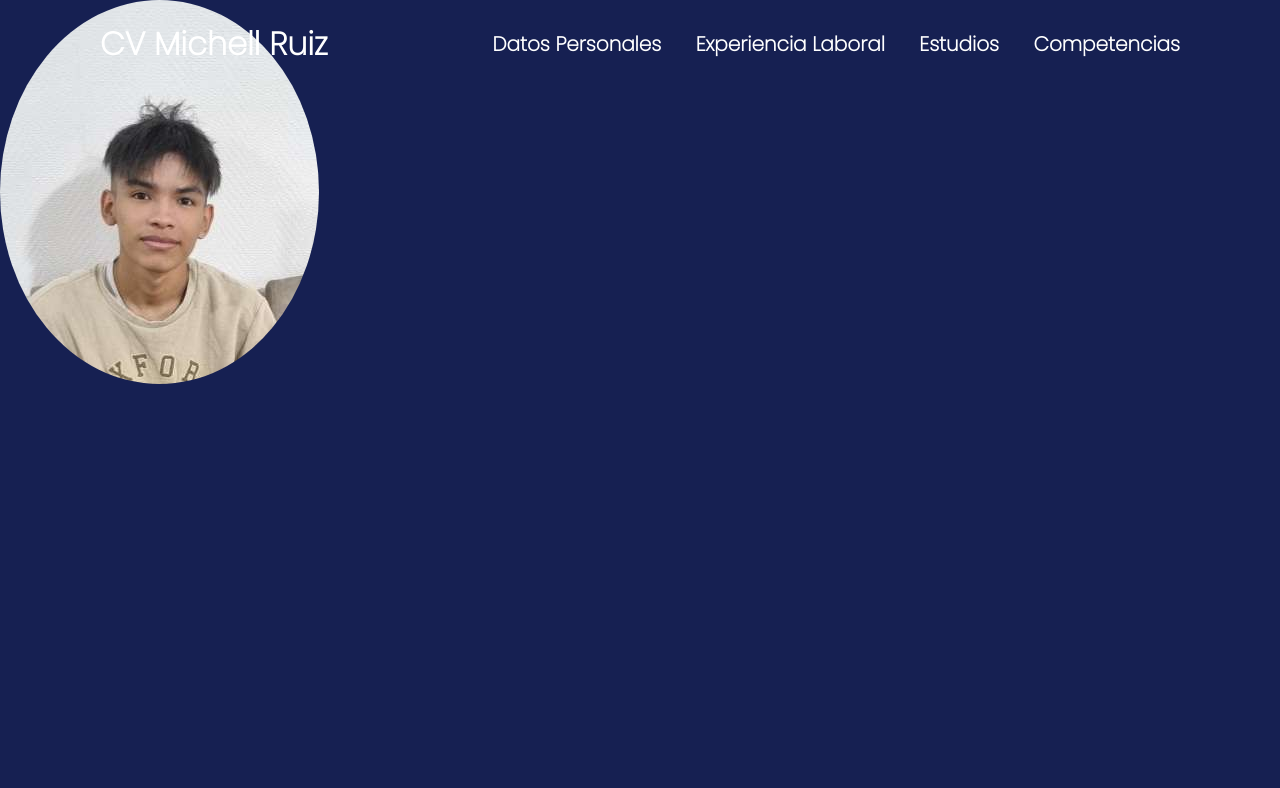
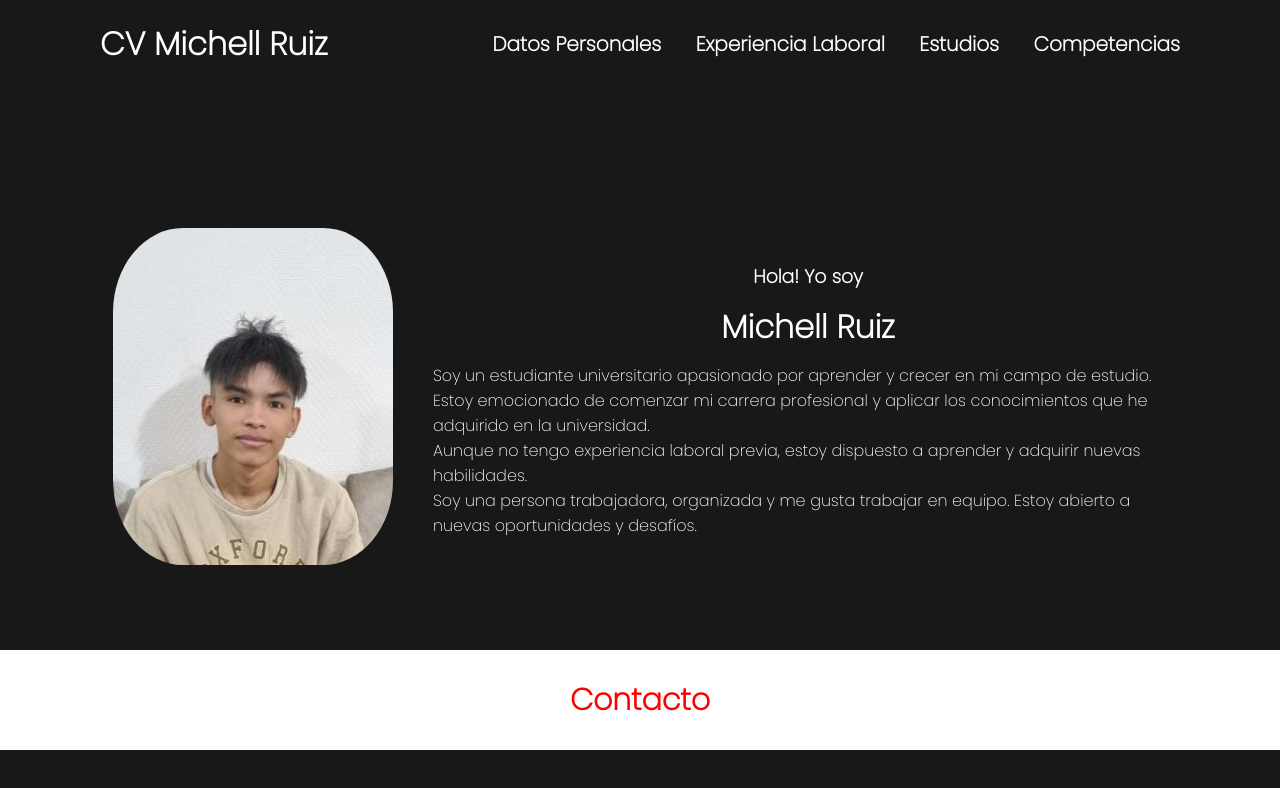
Before and after one commit to mruizhonores/proyectos, a plain HTML site: page CV/Datos Personales/index.html in a window 1280 px wide. Drawn offline with Linux system fonts and the light colour scheme.

Commit message:
CV
ver.2

```diff
--- a/CV/Datos Personales/index.html
+++ b/CV/Datos Personales/index.html
@@ -18,7 +18,22 @@
         <a href="/CV/Competencias/index.html">Competencias</a>
         </nav>
     </header>
-    <div class="box"></div>
-    <img src="/CV/Fotos/20230829_213644.jpg" alt="Michell Ruiz">
+    <div class="box">
+        <div class="imagen">
+            <img src="/CV/Fotos/20230829_213644.jpg" alt="Michell Ruiz">
+        </div>
+        <div class="info">
+            <h3>Hola! Yo soy</h3>
+            <h1 class="nombre">Michell Ruiz</h1>
+            <span class="span">Soy un estudiante universitario apasionado por aprender y crecer en mi campo de estudio.<br>
+                Estoy emocionado de comenzar mi carrera profesional y aplicar los conocimientos que he adquirido en la universidad.<br>
+                Aunque no tengo experiencia laboral previa, estoy dispuesto a aprender y adquirir nuevas habilidades.<br>
+                Soy una persona trabajadora, organizada y me gusta trabajar en equipo. Estoy abierto a nuevas oportunidades y desafíos.</span>
+        </div>
+    </div>
+
+    <div class="contacto">
+        <h2 class="trazo-contacto">Contacto</h2>
+    </div>
 </body>
 </html>
--- a/CV/Datos Personales/style.css
+++ b/CV/Datos Personales/style.css
@@ -9,7 +9,7 @@
 
 body {
     min-height: 100vh;
-    background-color: #162052;
+    background-color: #181818;
 }
 
 .header {
@@ -57,6 +57,56 @@ body {
 }
 
 img{
-    border-radius: 50%;
+    border-radius: 25%;
+    width: 280px;
+    margin-right: 40px;
 
 }
+.box{
+    display: flex;
+    align-items: center;
+    justify-content: center;
+    width: 70%;
+    height: 500px;
+    margin-top: 150px;
+    margin-left: 200px;
+
+}
+
+.info{
+    display: flex;
+    height: 300px;
+    flex-direction: column;
+    align-items: center;
+    justify-content: space-evenly;
+    color: #fff;
+}
+
+.nombre{
+    font-weight: 900;
+    color: #fff;
+}
+
+
+.span{
+    width: 750px;
+    color: #fff;
+    font-weight: 500;
+}
+
+.contacto{
+    display: flex;
+    background-color: #fff;
+    width: 100%;
+    height: 100px;
+    justify-content: center;
+    align-items: center;
+}
+
+
+.trazo-contacto{
+    font-size: 30px;
+    color: red;
+    font-weight: 900;
+
+}
```
